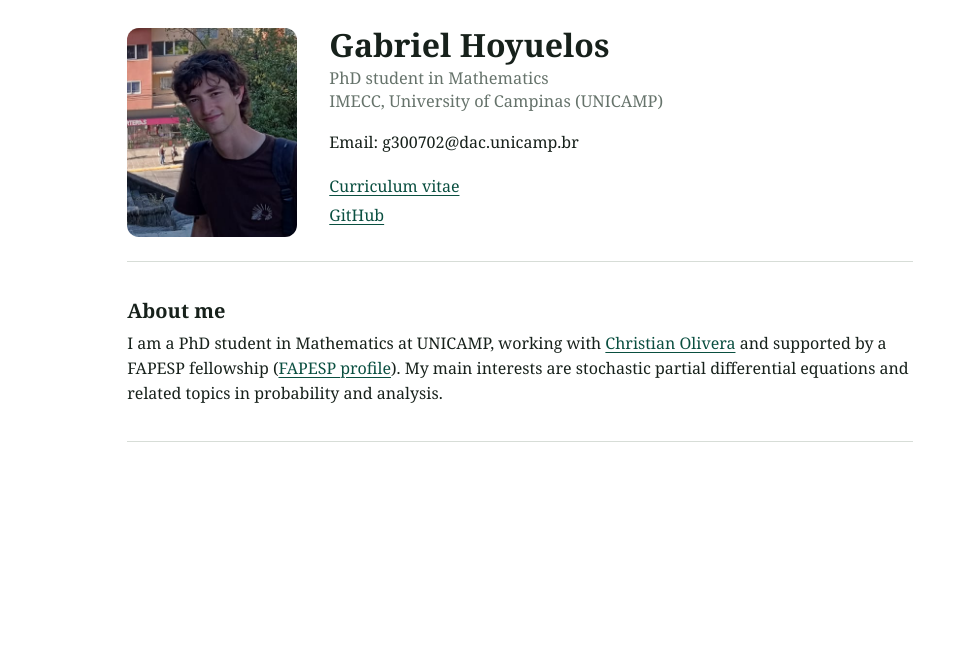
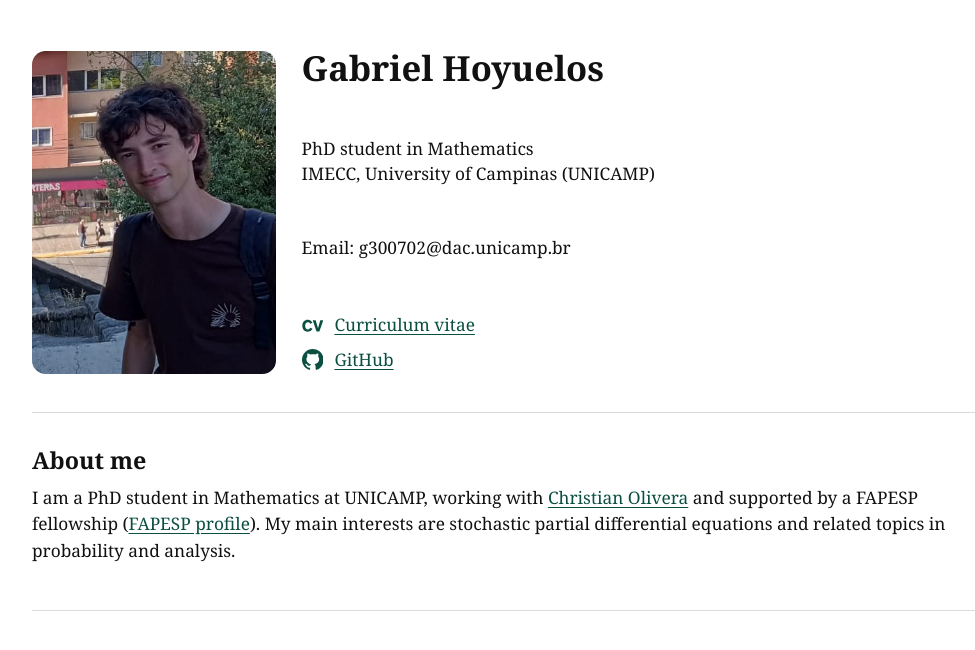
Before and after one commit to gabrielhoyuelos/gabrielhoyuelos.github.io, a plain HTML site: page index.html in a window 1280 px wide. Shown: the whole page, without its empty margins (120-1095 px from the left). Drawn offline with Linux system fonts and the light colour scheme.

Commit message:
Align portrait and academic profile, with matching SVG links

```diff
--- a/home.css
+++ b/home.css
@@ -1,42 +1,80 @@
 :root {
   color-scheme: light;
+  --link: #0a4f40;
   font-family: Georgia, "Times New Roman", serif;
-  font-size: 16px;
+  color: #111;
+  background: #fff;
   line-height: 1.55;
-  color: #17211b;
-  background: #fff;
 }
+
 * { box-sizing: border-box; }
-body { margin: 0; }
-/* Side margins: original 960px container margins increased by 20%, then 12%. */
-main { margin: 0 max(32.256px, calc(67.2% - 612.864px)); padding: 0; }
-a { color: #0a4f40; text-underline-offset: .2em; text-decoration-thickness: .08em; }
+body, h1, h2, p { margin: 0; }
+main {
+  width: min(calc(100% - 3rem), 61rem);
+  margin-inline: auto;
+  font-size: clamp(1rem, 1.35vw, 1.3125rem);
+}
+
+a {
+  color: var(--link);
+  overflow-wrap: anywhere;
+  text-underline-offset: .16em;
+  text-decoration-thickness: .07em;
+}
 a:hover { color: #9a6a16; }
-a:focus-visible { outline: 2px solid #0a4f40; outline-offset: 4px; }
-h1 { margin: 0 0 .35rem; font-size: 2rem; line-height: 1.05; }
-h2 { margin: 0 0 .45rem; font-size: 1.25rem; line-height: 1.3; }
-p { margin: 0 0 1rem; }
-.profile { display: grid; grid-template-columns: 170px minmax(0, 1fr); gap: 2rem; align-items: stretch; padding: 1.75rem 0 1.5rem; }
-.profile-copy { min-width: 0; display: flex; flex-direction: column; }
-.profile-contact { flex: 1; display: flex; flex-direction: column; justify-content: center; text-align: left; padding: .5rem 0; gap: 4px; }
-.role { color: #66736b; font-size: 1.02rem; line-height: 1.4; margin-bottom: .5rem; }
-.role a { color: inherit; text-decoration: none; }
-.role a:hover { text-decoration: underline; }
-.email a { color: inherit; text-decoration: none; }
-.email a:hover { text-decoration: underline; }
-.profile nav { display: flex; flex-wrap: wrap; gap: .65rem 1.5rem; }
-a { overflow-wrap: anywhere; }
-/* Preserve the original face-and-torso crop with rounded corners. */
-.portrait { position: relative; width: 100%; max-width: 200px; aspect-ratio: 350 / 430; align-self: start; border-radius: 12px; overflow: hidden; }
-.portrait img { position: absolute; width: 257.142857%; max-width: none; height: auto; left: -157.142857%; top: 0; transform: translateY(-42.5%); }
-.about { border-top: 1px solid #d7ddd7; border-bottom: 1px solid #d7ddd7; padding: 2.25rem 0; margin-bottom: 2.25rem; }
-.about p { margin-bottom: 0; }
-@media (max-width: 760px) {
-  .profile { grid-template-columns: 1fr; gap: 1.5rem; padding-top: 2rem; }
-  .portrait { width: 170px; aspect-ratio: 350 / 430; }
+a:focus-visible { outline: 2px solid var(--link); outline-offset: 4px; }
+
+.profile {
+  display: grid;
+  grid-template-columns: 25% minmax(0, 1fr);
+  gap: clamp(1rem, 2vw, 1.6rem);
+  padding-block: clamp(2rem, 4vw, 3.75rem) 2.4rem;
+}
+.portrait {
+  position: relative;
+  overflow: hidden;
+  border-radius: .85rem;
+  min-height: 0;
+}
+/* Retain the face-and-torso crop of the original full-length photograph. */
+.portrait img {
+  position: absolute;
+  width: 257.142857%;
+  height: auto;
+  right: 0;
+  top: 0;
+  transform: translateY(-42.5%);
+}
+.profile-copy {
+  display: flex;
+  flex-direction: column;
+  align-items: flex-start;
+  justify-content: space-between;
+  min-height: clamp(15rem, 32vw, 20.15rem);
+  gap: .45rem;
+}
+h1 { font-size: 2em; line-height: 1; }
+.role { line-height: 1.45; }
+:is(.role, .email) a { color: inherit; text-decoration: none; }
+:is(.role, .email) a:hover { text-decoration: underline; }
+.profile-links {
+  display: grid;
+  justify-items: start;
+  gap: .5rem;
+}
+.profile-links a { display: inline-flex; align-items: center; gap: .65em; }
+.profile-links svg { width: 1.25em; height: 1.25em; fill: currentColor; flex: none; }
+
+.about { border-block: 1px solid #d7ddd7; padding-block: 2rem 2.8rem; }
+h2 { margin-bottom: .4em; font-size: 1.35em; line-height: 1.3; }
+
+@media screen and (max-width: 38rem) {
+  main { width: calc(100% - 2.5rem); }
+  .profile { grid-template-columns: 1fr; gap: 1.25rem; padding-block: 1.75rem; }
+  .portrait { width: 10rem; aspect-ratio: 3 / 4; }
+  .profile-copy { min-height: auto; }
 }
 @media print {
-  main { margin: 0; padding: 0; }
+  main { width: 100%; font-size: 12pt; }
   a { color: inherit; }
-  .profile { grid-template-columns: 170px minmax(0, 1fr); }
 }
--- a/index.html
+++ b/index.html
@@ -7,7 +7,7 @@
   <meta name="viewport" content="width=device-width, initial-scale=1">
   <meta name="description" content="Gabriel Hoyuelos, PhD student in Mathematics at IMECC, University of Campinas (UNICAMP).">
   <title>Gabriel Hoyuelos</title>
-  <link rel="stylesheet" href="home.css?v=20261123-vertical">
+  <link rel="stylesheet" href="home.css?v=20261124-profile">
   <link rel="canonical" href="https://gabrielhoyuelos.github.io/">
   <script type="application/ld+json">
 {
@@ -38,11 +38,18 @@
         <p class="role">PhD student in Mathematics<br>
           <a href="https://www.ime.unicamp.br/">IMECC</a>, <a href="https://www.unicamp.br/">University of Campinas (UNICAMP)</a>
         </p>
-        <div class="profile-contact">
-          <p class="email">Email: <a href="mailto:g300702@dac.unicamp.br">g300702@dac.unicamp.br</a></p>
-          <a href="cv/Gabriel_Hoyuelos_CV.pdf?v=3">Curriculum vitae</a>
-          <a href="https://github.com/gabrielhoyuelos">GitHub</a>
-        </div>
+        <p class="email">Email: <a href="mailto:g300702@dac.unicamp.br">g300702@dac.unicamp.br</a></p>
+        <nav class="profile-links" aria-label="Profile links">
+          <a href="cv/Gabriel_Hoyuelos_CV.pdf?v=3">
+            <!-- CV glyph by James Walsh, Academicons (SIL Open Font License 1.1). -->
+            <svg aria-hidden="true" viewBox="0 0 512 512"><path d="m 249.17973,328.32402 c -9.78758,15.38441 -19.17851,30.4337 -40.22128,45.05521 -11.25687,7.89055 -37.16464,23.30604 -73.9908,23.30604 -70.258325,0 -126.9676516,-51.07979 -126.9676516,-140.88446 0,-78.48565 53.3447156,-140.48607 128.4662816,-140.48607 30.4337,0 57.47396,10.52167 77.38654,26.30447 18.41392,14.65033 27.03796,29.30348 34.56291,42.45573 l -52.58013,26.27338 c -3.76134,-8.62631 -8.28954,-17.64933 -19.91259,-27.40585 -12.78437,-10.15549 -25.53991,-13.15224 -36.45998,-13.15224 -42.821335,0 -65.364452,39.82459 -65.364452,84.14459 0,58.23852 29.700162,87.14305 65.364452,87.14305 34.5629,0 48.47976,-24.0418 57.47396,-39.42563 l 52.24332,26.67235 z M 433.37382,123.57317 H 504 L 411.96314,388.7947 H 344.36647 L 253.46212,123.57317 h 70.62446 l 54.84337,188.60017 z"/></svg>
+            Curriculum vitae
+          </a>
+          <a href="https://github.com/gabrielhoyuelos">
+            <svg aria-hidden="true" xmlns="http://www.w3.org/2000/svg" viewBox="0 0 512 512"><!--! Font Awesome Free 7.3.1 by @fontawesome - https://fontawesome.com License - https://fontawesome.com/license/free (Icons: CC BY 4.0, Fonts: SIL OFL 1.1, Code: MIT License) Copyright 2026 Fonticons, Inc. --><path fill="currentColor" d="M216.5 362.5c-66-8-112.5-55.5-112.5-117 0-25 9-52 24-70-6.5-16.5-5.5-51.5 2-66 20-2.5 47 8 63 22.5 19-6 39-9 63.5-9s44.5 3 62.5 8.5c15.5-14 43-24.5 63-22 7 13.5 8 48.5 1.5 65.5 16 19 24.5 44.5 24.5 70.5 0 61.5-46.5 108-113.5 116.5 17 11 28.5 35 28.5 62.5l0 52C323 491.5 335.5 500 350.5 494 441 459.5 512 369 512 257 512 115.5 397 0 255.5 0S0 115.5 0 257c0 111 70.5 203 165.5 237.5 13.5 5 26.5-4 26.5-17.5l0-40c-7 3-16 5-24 5-33 0-52.5-18-66.5-51.5-5.5-13.5-11.5-21.5-23-23-6-.5-8-3-8-6 0-6 10-10.5 20-10.5 14.5 0 27 9 40 27.5 10 14.5 20.5 21 33 21s20.5-4.5 32-16c8.5-8.5 15-16 21-21z"/></svg>
+            GitHub
+          </a>
+        </nav>
       </div>
     </header>
     <section class="about" aria-labelledby="about">
```
